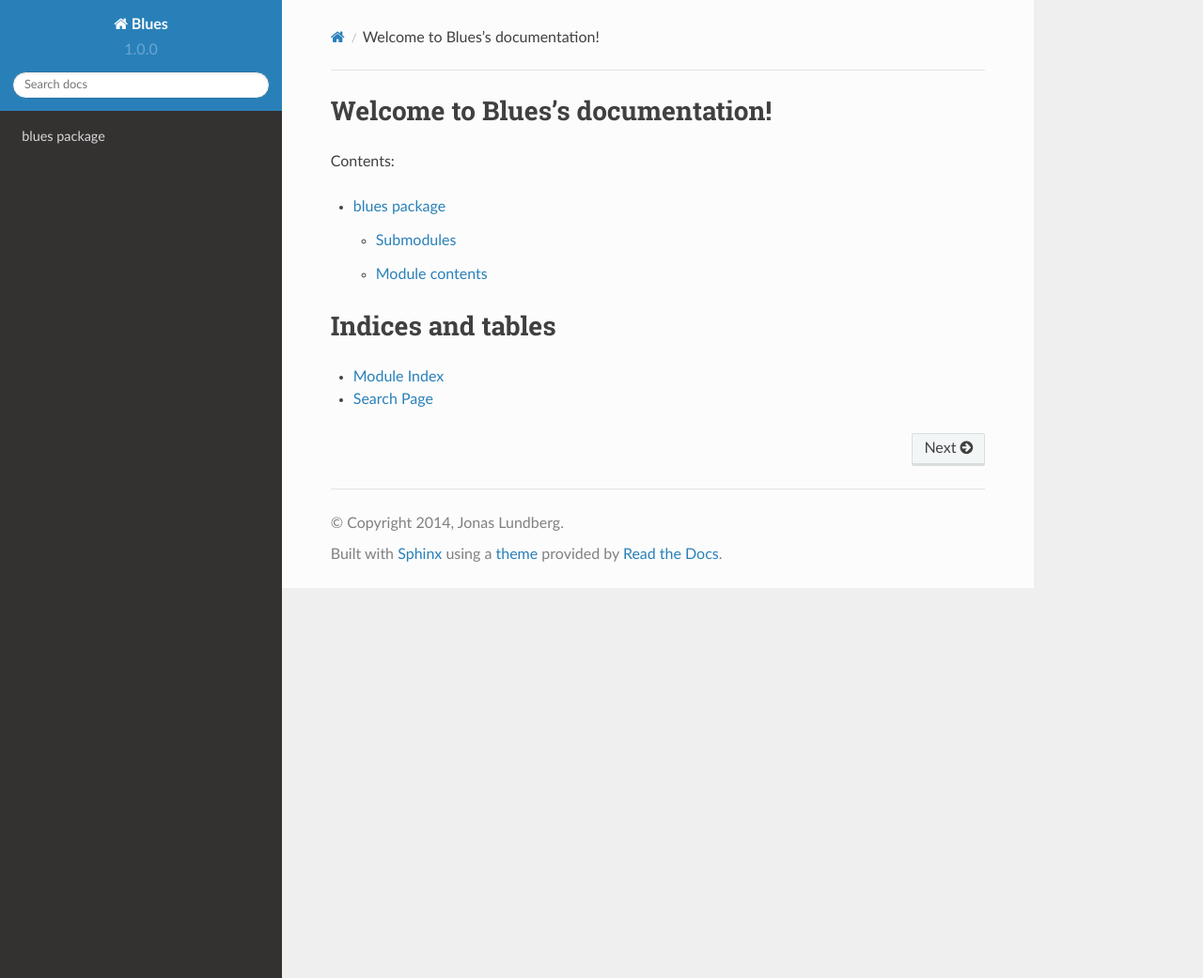
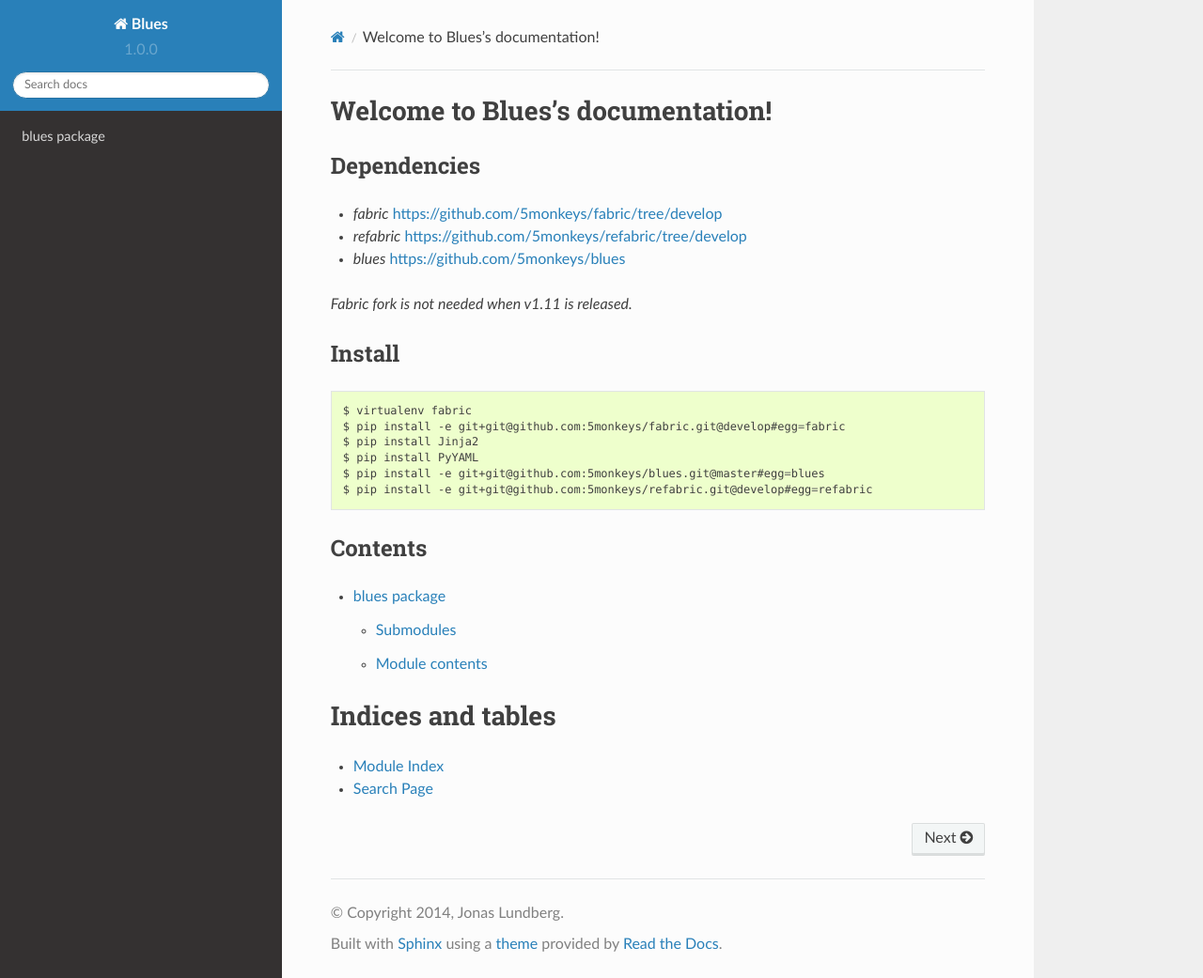
Before and after one commit to 5monkeys/blues, a Sphinx documentation site: the page built from docs/source/index.rst, in a window 1280 px wide and 1041 px high. Shown: the whole window at 94% size. Built offline with Sphinx 7.4.7 and the Read the Docs theme 2.0.0, drawn with Linux system fonts in a browser that asks for light colours; formulas are drawn with MathJax 3.

Commit message:
Temporarily document installation

```diff
--- a/docs/source/index.rst
+++ b/docs/source/index.rst
@@ -6,7 +6,30 @@
 Welcome to Blues's documentation!
 =================================
 
-Contents:
+Dependencies
+------------
+
+* `fabric` https://github.com/5monkeys/fabric/tree/develop
+* `refabric` https://github.com/5monkeys/refabric/tree/develop
+* `blues` https://github.com/5monkeys/blues
+
+*Fabric fork is not needed when v1.11 is released.*
+
+Install
+-------
+
+.. code-block:: sh
+
+    $ virtualenv fabric
+    $ pip install -e git+git@github.com:5monkeys/fabric.git@develop#egg=fabric
+    $ pip install Jinja2
+    $ pip install PyYAML
+    $ pip install -e git+git@github.com:5monkeys/blues.git@master#egg=blues
+    $ pip install -e git+git@github.com:5monkeys/refabric.git@develop#egg=refabric
+
+
+Contents
+--------
 
 .. toctree::
    :maxdepth: 2
```
